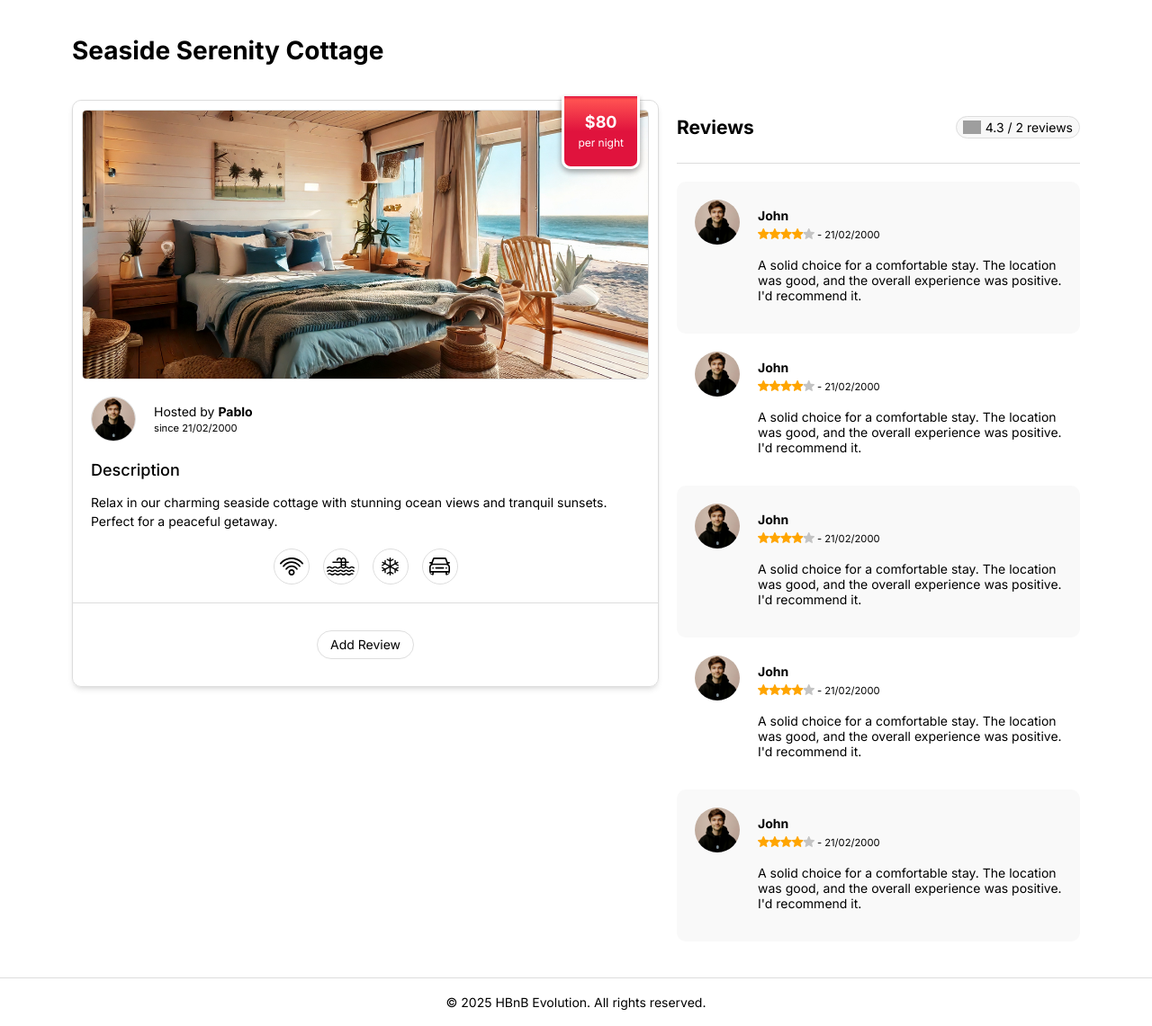
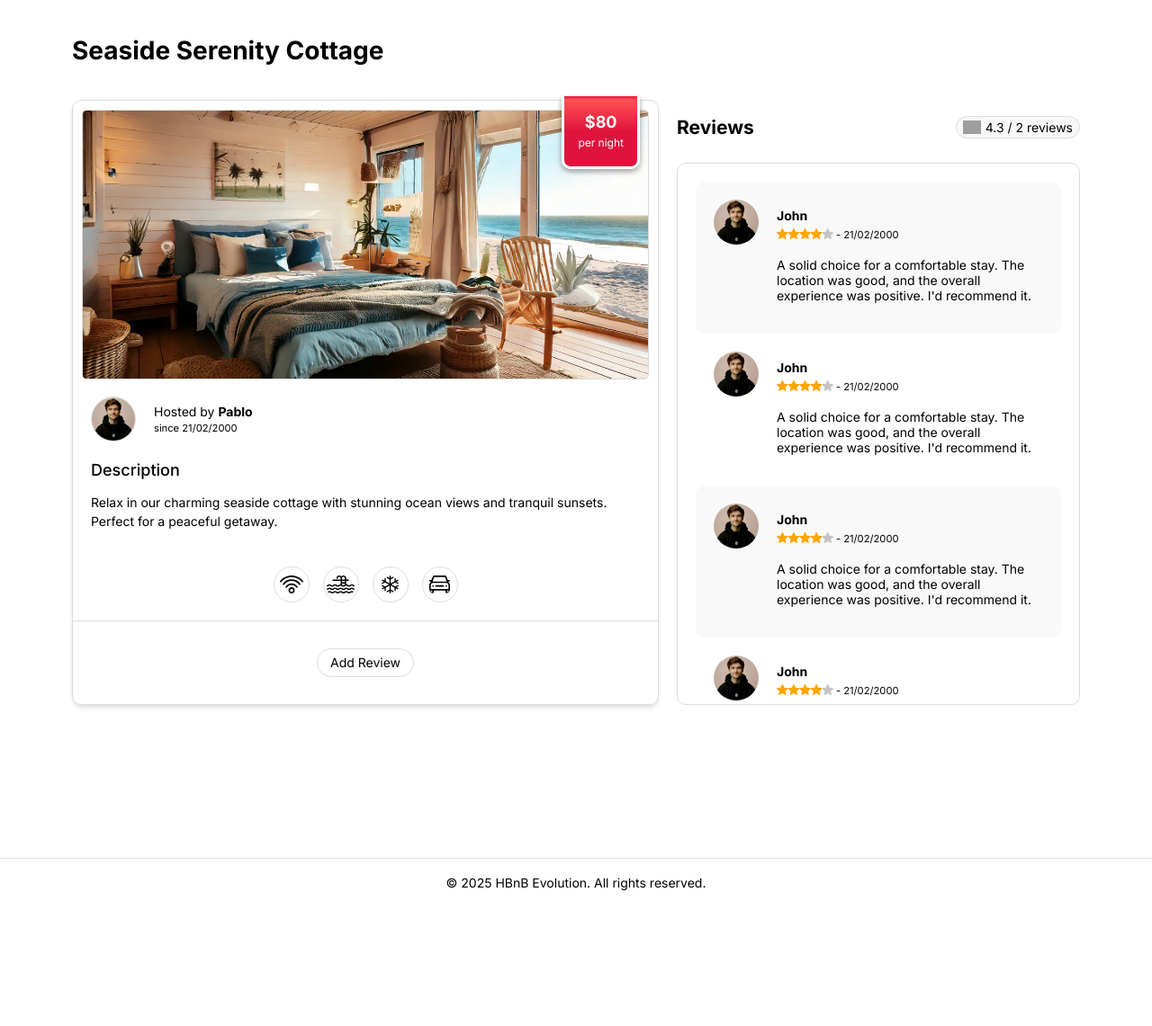
Before and after one commit to pablonudel/holbertonschool-hbnb, a Python web app: template part4/hbnb/app/templates/place_detail.html in a window 1280 px wide. Shown: the part 76-1217 px from the top of the page at 90% size. After the commit the page ends 1066 px from the top, so only its background shows below. Run offline with Jinja, Linux system fonts and the light colour scheme; the template is opened without the code that fills it, so the values that code supplies are empty; grey boxes are pictures that could not be loaded.

Commit message:
refactor place detail layout and styles for improved readability and structure

```diff
--- a/part4/hbnb/app/static/css/place-detail.css
+++ b/part4/hbnb/app/static/css/place-detail.css
@@ -10,7 +10,7 @@
 }
 
 .place-amenities {
-    margin-top: 20px;
+    margin-top: 40px;
     display: flex;
     justify-content: center;
     flex-wrap: wrap;
@@ -43,20 +43,11 @@
 .reviews-header {
     padding-bottom: 10px;
     margin-bottom: 20px;
-    border-bottom: solid 1px #ddd;
     background-color: white;
 }
 
-.sticky {
-    position: unset;
-}
-
-.sticky-0{
-    top: unset;
-}
-
-.sticky-110{
-    top: unset;
+.review-list {
+    display: block;
 }
 
 .review-card:nth-child(odd) {
@@ -98,6 +89,7 @@ img.stars {
 }
 
 .columns {
+    position:relative;
     display: flex;
     gap: 20px;
     flex-direction: column;
@@ -108,7 +100,9 @@ img.stars {
 }
 
 .col-right {
-    max-width: 100%;
+    width: 100%;
+    display: flex;
+    flex-direction: column;
 }
 
 .top-padding {
@@ -122,23 +116,27 @@ img.stars {
 }
 
 @media screen and (width >= 79rem) {
-    .sticky {
-        position: sticky;
-    }
-
-    .sticky-0{
-        top: 0;
-    }
-
-    .sticky-110{
-        top:110px;
-    }
-
     .columns {
         flex-direction: row;
     }
 
     .col-right {
-        max-width: 40%;
+        width: 40%;
+    }
+
+    .review-list {
+        display: block;
+        overflow-y: auto;
+        position: absolute;
+        top:70px;
+        bottom: 0;
+        padding: 20px;
+        border:solid 1px #ddd;
+        border-radius: 10px;
+    }
+
+    .review-list::-webkit-scrollbar-track {
+        background-color: transparent;
+        border-radius: 10px;
     }
 }
--- a/part4/hbnb/app/templates/place_detail.html
+++ b/part4/hbnb/app/templates/place_detail.html
@@ -22,12 +22,11 @@
     </header>
     <main>
         <div class="container">
-            <div class="section-header sticky sticky-0">
+            <div class="section-header">
                 <h1>Seaside Serenity Cottage</h1>
             </div>
             <div class="columns">
                 <section id="place-detail" class="col-left">
-                    <div class="sticky sticky-110">
                     <article class="place-card">
                         <div class="place-price">
                             <p>$80 <br><small>per night</small></p>
@@ -67,10 +66,10 @@
                             <button id="review-button" class="button details-button">Add Review</b>
                         </div>
                     </article>
-                    </div>
                 </section>
                 <aside id="place-reviews" class="col-right">
-                    <div class="reviews-header flex-container sticky sticky-110">
+                    <!-- <div class="reviews-header flex-container sticky sticky-110"> -->
+                    <div class="reviews-header flex-container">
                         <h2>Reviews</h2>
                         <div class="flex-container">
                             <div class="review-avg"><img class="star-icon" src="../static/images/star.svg" alt="star"><p>4.3 / 2 reviews</p></div>
```
Lines whose indentation alone changed are shown as unchanged.
